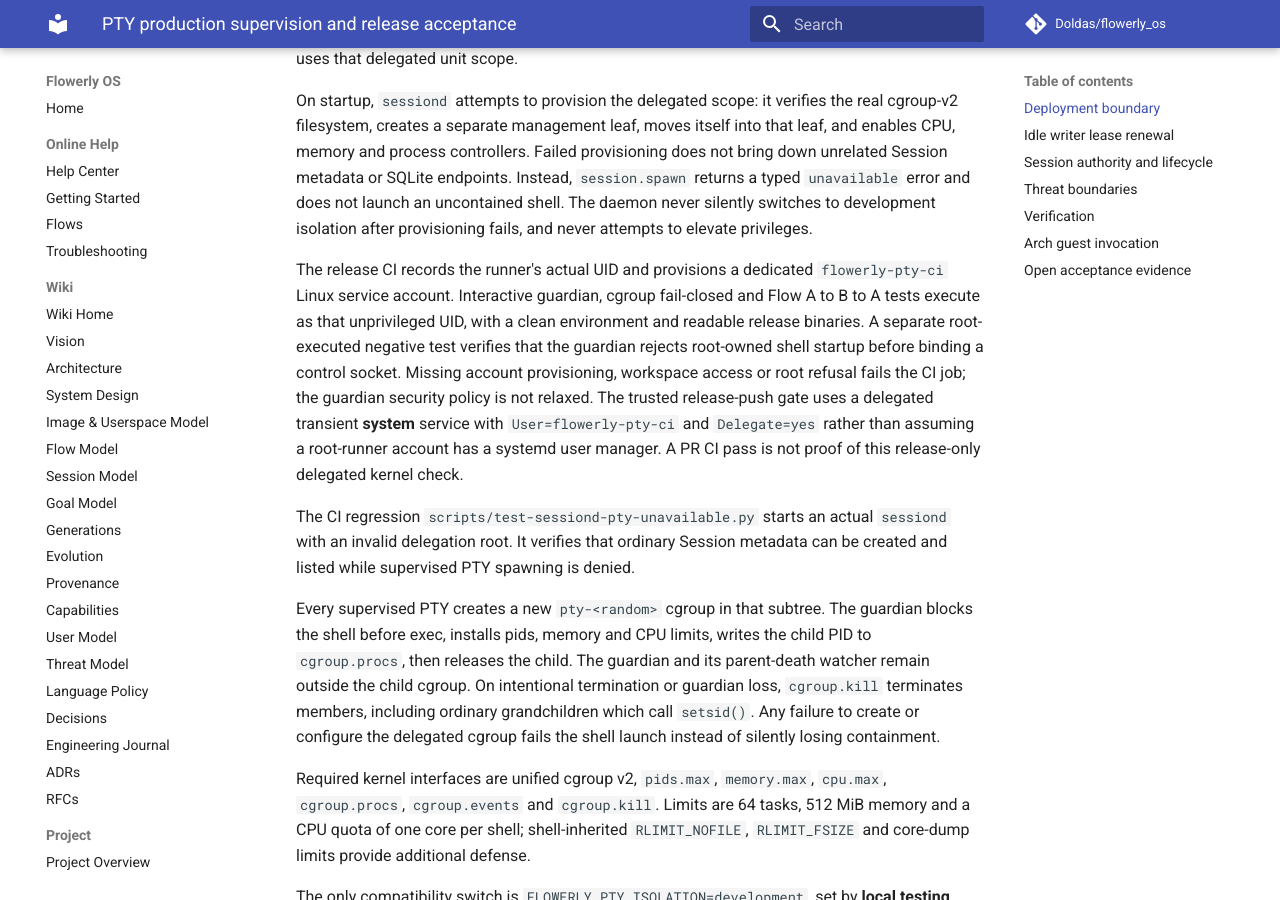
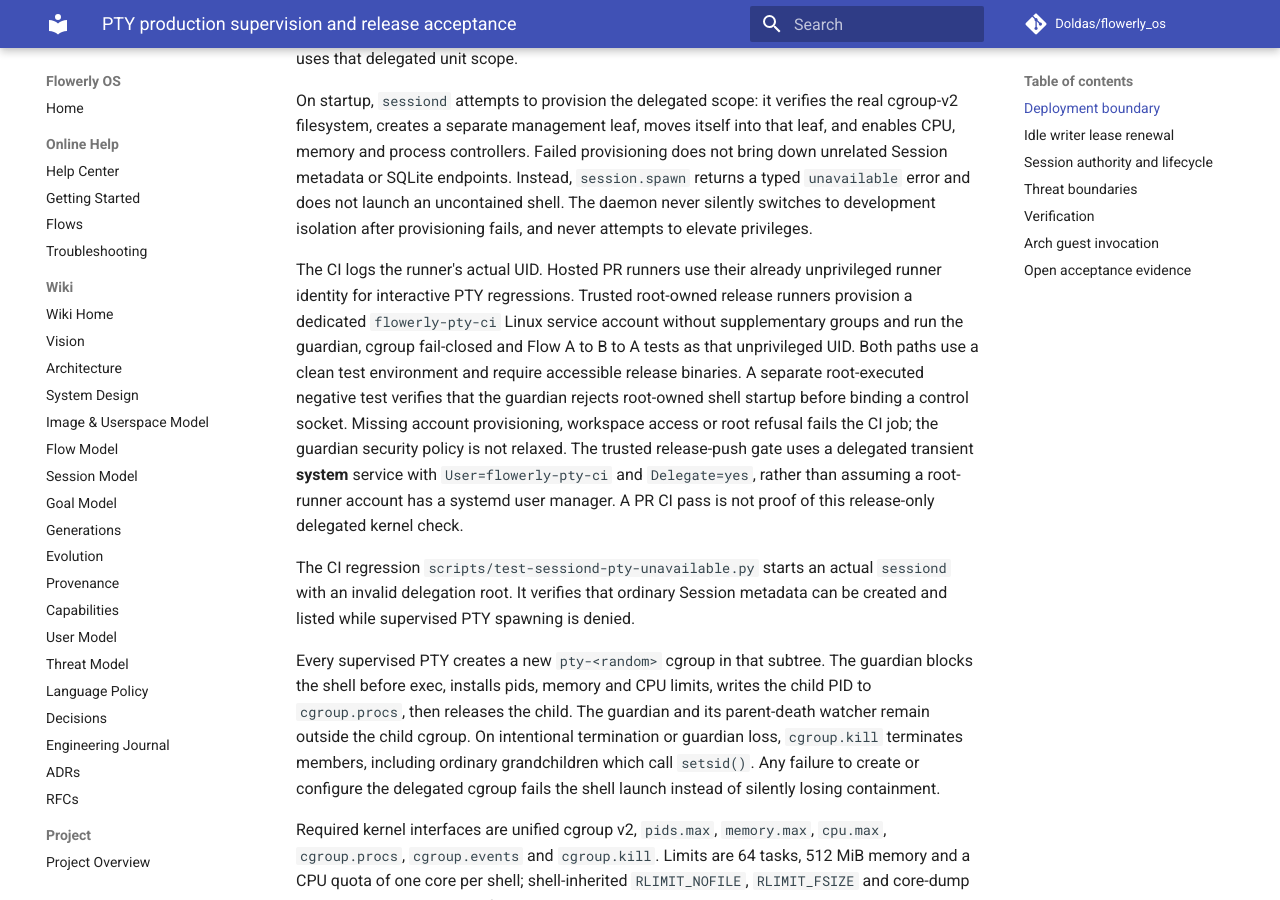
Before and after one commit to Doldas/flowerly_os, an MkDocs documentation site: the page built from docs/pty-production-supervision.md, in a window 1280 px wide and 900 px high, scrolled down 354 px. Built offline with MkDocs 1.6.1 and Material for MkDocs 9.7.7, drawn with Linux system fonts in a browser that asks for light colours; comment, search, counter and statistics services are not loaded.

Commit message:
fix(ci): distinguish unprivileged hosted runner from root-owned trusted release runner (#79)

```diff
--- a/docs/pty-production-supervision.md
+++ b/docs/pty-production-supervision.md
@@ -20,17 +20,20 @@ metadata or SQLite endpoints. Instead, `session.spawn` returns a typed
 never silently switches to development isolation after provisioning
 fails, and never attempts to elevate privileges.
 
-The release CI records the runner's actual UID and provisions a dedicated
-`flowerly-pty-ci` Linux service account. Interactive guardian, cgroup
-fail-closed and Flow A to B to A tests execute as that unprivileged UID,
-with a clean environment and readable release binaries. A separate
-root-executed negative test verifies that the guardian rejects root-owned
-shell startup before binding a control socket. Missing account provisioning,
-workspace access or root refusal fails the CI job; the guardian security
-policy is not relaxed. The trusted release-push gate uses a delegated
-transient **system** service with `User=flowerly-pty-ci` and `Delegate=yes`
-rather than assuming a root-runner account has a systemd user manager.
-A PR CI pass is not proof of this release-only delegated kernel check.
+The CI logs the runner's actual UID. Hosted PR runners use their already
+unprivileged runner identity for interactive PTY regressions. Trusted
+root-owned release runners provision a dedicated `flowerly-pty-ci` Linux
+service account without supplementary groups and run the guardian,
+cgroup fail-closed and Flow A to B to A tests as that unprivileged UID.
+Both paths use a clean test environment and require accessible release
+binaries. A separate root-executed negative test verifies that the guardian
+rejects root-owned shell startup before binding a control socket. Missing
+account provisioning, workspace access or root refusal fails the CI job;
+the guardian security policy is not relaxed. The trusted release-push
+gate uses a delegated transient **system** service with
+`User=flowerly-pty-ci` and `Delegate=yes`, rather than assuming a
+root-runner account has a systemd user manager. A PR CI pass is not
+proof of this release-only delegated kernel check.
 
 The CI regression `scripts/test-sessiond-pty-unavailable.py` starts
 an actual `sessiond` with an invalid delegation root. It verifies that
```
Also changed, not shown: 1 other file.
